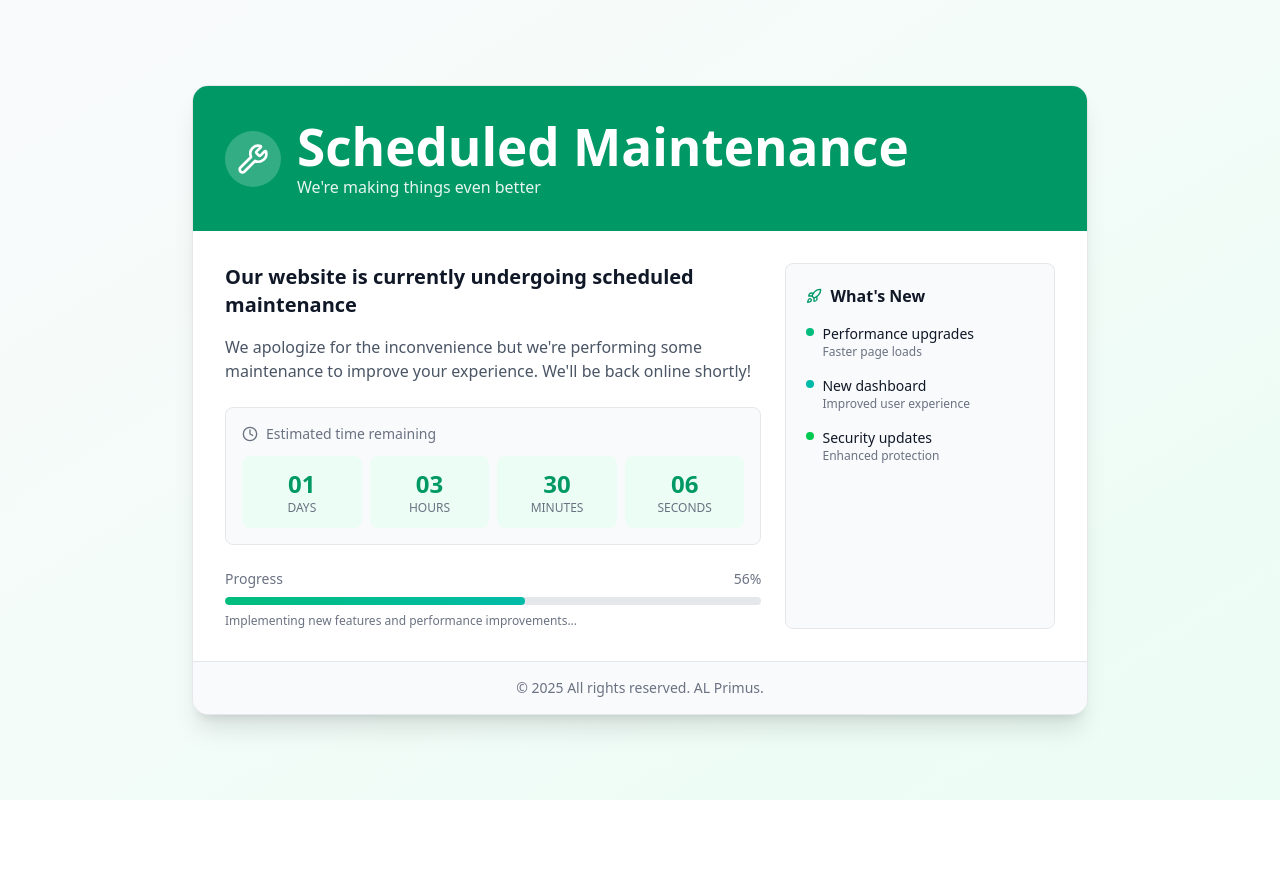
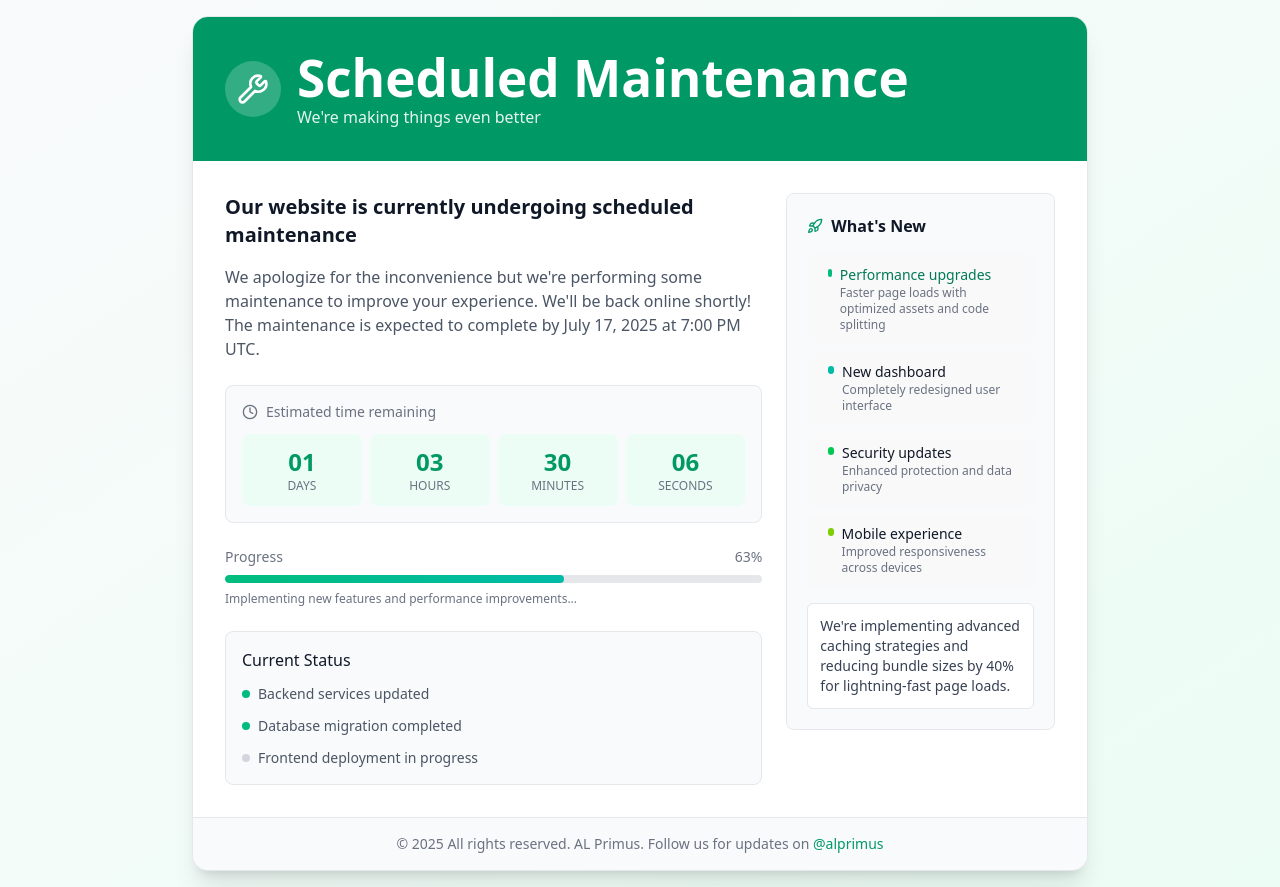
Before and after one commit to alprimus/waiting-template, a React (Vite) app: page / in a window 1280 px wide. Before the commit the page ends 800 px from the top, so only its background shows below. Built offline with nearby package versions, Linux system fonts and the light colour scheme.

Commit message:
additional details add

```diff
--- a/src/App.tsx
+++ b/src/App.tsx
@@ -1,6 +1,6 @@
 "use client";
 import { useState, useEffect } from 'react';
-import { Wrench, Clock, Rocket } from 'lucide-react';
+import { Wrench, Clock, Rocket,} from 'lucide-react';
 
 export default function MaintenancePage() {
   const [countdown, setCountdown] = useState({
@@ -12,6 +12,7 @@ export default function MaintenancePage() {
 
   const [isHovered, setIsHovered] = useState(false);
   const [progress, setProgress] = useState(56);
+  const [activeFeature, setActiveFeature] = useState(0);
 
   // Set your maintenance end date here
   useEffect(() => {
@@ -45,6 +46,33 @@ export default function MaintenancePage() {
     return () => clearInterval(interval);
   }, []);
 
+  const features = [
+    {
+      title: "Performance upgrades",
+      desc: "Faster page loads with optimized assets and code splitting",
+      color: "bg-emerald-500",
+      details: "We're implementing advanced caching strategies and reducing bundle sizes by 40% for lightning-fast page loads."
+    },
+    {
+      title: "New dashboard",
+      desc: "Completely redesigned user interface",
+      color: "bg-teal-500",
+      details: "The new dashboard features customizable widgets, dark mode support, and intuitive navigation for better productivity."
+    },
+    {
+      title: "Security updates",
+      desc: "Enhanced protection and data privacy",
+      color: "bg-green-500",
+      details: "We've upgraded to the latest security protocols including OAuth 2.1 and added end-to-end encryption for sensitive data."
+    },
+    {
+      title: "Mobile experience",
+      desc: "Improved responsiveness across devices",
+      color: "bg-lime-500",
+      details: "The new adaptive layout ensures perfect display on all screen sizes with touch-friendly controls and gestures."
+    }
+  ];
+
   return (
     <div className="min-h-screen w-full bg-gradient-to-br from-gray-50 to-emerald-50 dark:from-gray-900 dark:to-emerald-900 flex flex-col items-center justify-center p-4 transition-colors duration-300">
       <div
@@ -53,35 +81,37 @@ export default function MaintenancePage() {
         onMouseLeave={() => setIsHovered(false)}
       >
         {/* Header */}
-        <div className="bg-emerald-600 dark:bg-emerald-800 p-6 md:p-8 text-white">
+        <div className="bg-emerald-600 dark:bg-emerald-800 p-6 md:p-8 text-white relative">
           <div className="flex items-center gap-4">
             <div className={`p-3 rounded-full bg-white/20 ${isHovered ? 'animate-bounce' : 'animate-pulse'} hidden sm:inline`}>
               <Wrench className="h-8 w-8" />
             </div>
+            <div className="flex items-center gap-4">
               <div>
                 <h1 className="text-2xl md:text-3xl font-bold">Scheduled Maintenance</h1>
                 <p className="text-white/90">We're making things even better</p>
               </div>
             </div>
           </div>
+        </div>
 
         {/* Content */}
         <div className="p-6 md:p-8 space-y-8">
-          <div className="flex flex-col md:flex-row gap-6">
+          <div className="flex flex-col lg:flex-row gap-6">
             {/* Main Message */}
-            <div className="md:w-2/3 space-y-6">
+            <div className="lg:w-2/3 space-y-6">
               <div className="space-y-4">
                 <h2 className="text-xl font-bold text-gray-900 dark:text-white">
                   Our website is currently undergoing scheduled maintenance
                 </h2>
                 <p className="text-gray-600 dark:text-gray-300">
                   We apologize for the inconvenience but we're performing some maintenance to improve your experience.
-                  We'll be back online shortly!
+                  We'll be back online shortly! The maintenance is expected to complete by July 17, 2025 at 7:00 PM UTC.
                 </p>
               </div>
 
               {/* Countdown */}
-              <div className="bg-gray-50 dark:bg-gray-700 p-4 rounded-lg border border-gray-200 dark:border-gray-600">
+              <div className="bg-gray-50 dark:bg-gray-700 p-4 rounded-lg border border-gray-200 dark:border-gray-600 transition-all hover:shadow-md">
                 <div className="flex items-center gap-2 text-gray-500 dark:text-gray-400 mb-3">
                   <Clock className="h-4 w-4" />
                   <span className="text-sm font-medium">Estimated time remaining</span>
@@ -107,57 +137,78 @@ export default function MaintenancePage() {
               <div className="space-y-2">
                 <div className="flex justify-between text-sm text-gray-500 dark:text-gray-400">
                   <span>Progress</span>
-                  <span>56%</span>
+                  <span>63%</span>
                 </div>
                 <div className="h-2 bg-gray-200 dark:bg-gray-600 rounded-full overflow-hidden">
                   <div
                     className="h-full bg-gradient-to-r from-emerald-500 to-teal-500 rounded-full transition-all duration-500 ease-out"
-                    style={{ width: '56%' }}
+                    style={{ width: `63%` }}
                   ></div>
                 </div>
                 <p className="text-xs text-gray-500 dark:text-gray-400">
+                  {/* {progress < 40 ? "Initializing update process..." :
+                   progress < 70 ? "Implementing new features and performance improvements..." :
+                   progress < 90 ? "Running system tests and optimizations..." :
+                   "Finalizing updates and preparing for launch..."} */}
                    Implementing new features and performance improvements...
                 </p>
+              </div>
+
+              {/* Status Updates */}
+              <div className="bg-gray-50 dark:bg-gray-700 p-4 rounded-lg border border-gray-200 dark:border-gray-600">
+                <h3 className="font-medium text-gray-900 dark:text-white mb-3">Current Status</h3>
+                <ul className="space-y-3">
+                  <li className="flex items-center gap-2">
+                    <span className={`h-2 w-2 rounded-full ${progress > 20 ? 'bg-emerald-500' : 'bg-gray-300'}`}></span>
+                    <span className="text-sm text-gray-600 dark:text-gray-300">Backend services updated</span>
+                  </li>
+                  <li className="flex items-center gap-2">
+                    <span className={`h-2 w-2 rounded-full ${progress > 50 ? 'bg-emerald-500' : 'bg-gray-300'}`}></span>
+                    <span className="text-sm text-gray-600 dark:text-gray-300">Database migration completed</span>
+                  </li>
+                  <li className="flex items-center gap-2">
+                    <span className={`h-2 w-2 rounded-full ${progress > 80 ? 'bg-emerald-500' : 'bg-gray-300'}`}></span>
+                    <span className="text-sm text-gray-600 dark:text-gray-300">Frontend deployment in progress</span>
+                  </li>
+                </ul>
               </div>
             </div>
 
             {/* Updates Card */}
-            <div className="md:w-1/3 bg-gray-50 dark:bg-gray-700 rounded-lg border border-gray-200 dark:border-gray-600 p-5 transition-all hover:shadow-md hover:border-emerald-300 dark:hover:border-emerald-500">
+            <div className="lg:w-1/3 space-y-6">
+              <div className="bg-gray-50 dark:bg-gray-700 rounded-lg border border-gray-200 dark:border-gray-600 p-5 transition-all hover:shadow-md hover:border-emerald-300 dark:hover:border-emerald-500">
                 <h3 className="font-bold text-gray-900 dark:text-white mb-4 flex items-center gap-2">
                   <Rocket className="h-4 w-4 text-emerald-600 dark:text-emerald-400" />
                   What's New
                 </h3>
-              <ul className="space-y-4">
-                {[
-                  {
-                    title: "Performance upgrades",
-                    desc: "Faster page loads",
-                    color: "bg-emerald-500"
-                  },
-                  {
-                    title: "New dashboard",
-                    desc: "Improved user experience",
-                    color: "bg-teal-500"
-                  },
-                  {
-                    title: "Security updates",
-                    desc: "Enhanced protection",
-                    color: "bg-green-500"
-                  }
-                ].map((item, index) => (
-                  <li key={index} className="flex items-start gap-2 group cursor-pointer">
-                    <div className={`mt-1 h-2 w-2 rounded-full ${item.color} transition-all group-hover:scale-150`}></div>
+                <div className="flex flex-col gap-2 mb-4">
+                  {features.map((item, index) => (
+                    <button
+                      key={index}
+                      onClick={() => setActiveFeature(index)}
+                      className={`text-left p-3 rounded-md transition-all ${activeFeature === index ? 'bg-emerald-50 dark:bg-gray-600 border border-emerald-200 dark:border-emerald-700' : 'hover:bg-gray-100 dark:hover:bg-gray-600'}`}
+                    >
+                      <div className="flex items-start gap-2">
+                        <div className={`mt-1 h-2 w-2 rounded-full ${item.color} transition-all`}></div>
                         <div>
-                      <p className="text-sm font-medium text-gray-900 dark:text-white group-hover:text-emerald-600 dark:group-hover:text-emerald-400 transition-colors">
+                          <p className={`text-sm font-medium ${activeFeature === index ? 'text-emerald-700 dark:text-emerald-300' : 'text-gray-900 dark:text-white'}`}>
                             {item.title}
                           </p>
                           <p className="text-xs text-gray-500 dark:text-gray-400">
                             {item.desc}
                           </p>
                         </div>
-                  </li>
+                      </div>
+                    </button>
                   ))}
-              </ul>
+                </div>
+                <div className="bg-white dark:bg-gray-600 p-3 rounded-md border border-gray-200 dark:border-gray-500">
+                  <p className="text-sm text-gray-700 dark:text-gray-200">
+                    {features[activeFeature].details}
+                  </p>
+                </div>
+              </div>
+
             </div>
           </div>
         </div>
@@ -166,6 +217,7 @@ export default function MaintenancePage() {
         <div className="bg-gray-50 dark:bg-gray-700 px-6 py-4 border-t border-gray-200 dark:border-gray-600">
           <p className="text-center text-sm text-gray-500 dark:text-gray-400">
             &copy; 2025 All rights reserved. AL Primus.
+            <span className="block sm:inline"> Follow us for updates on <span className="text-emerald-600 dark:text-emerald-400">@alprimus</span></span>
           </p>
         </div>
       </div>
```
Lines whose indentation alone changed are shown as unchanged.
